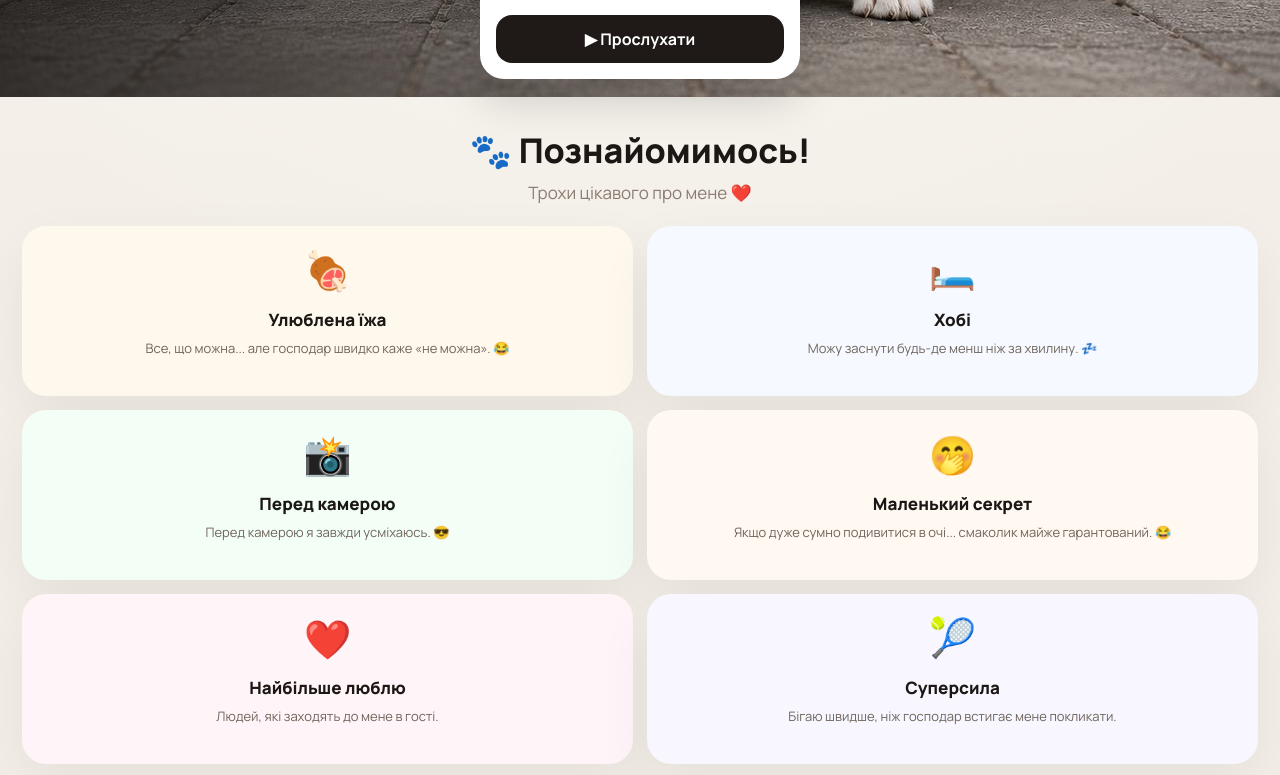
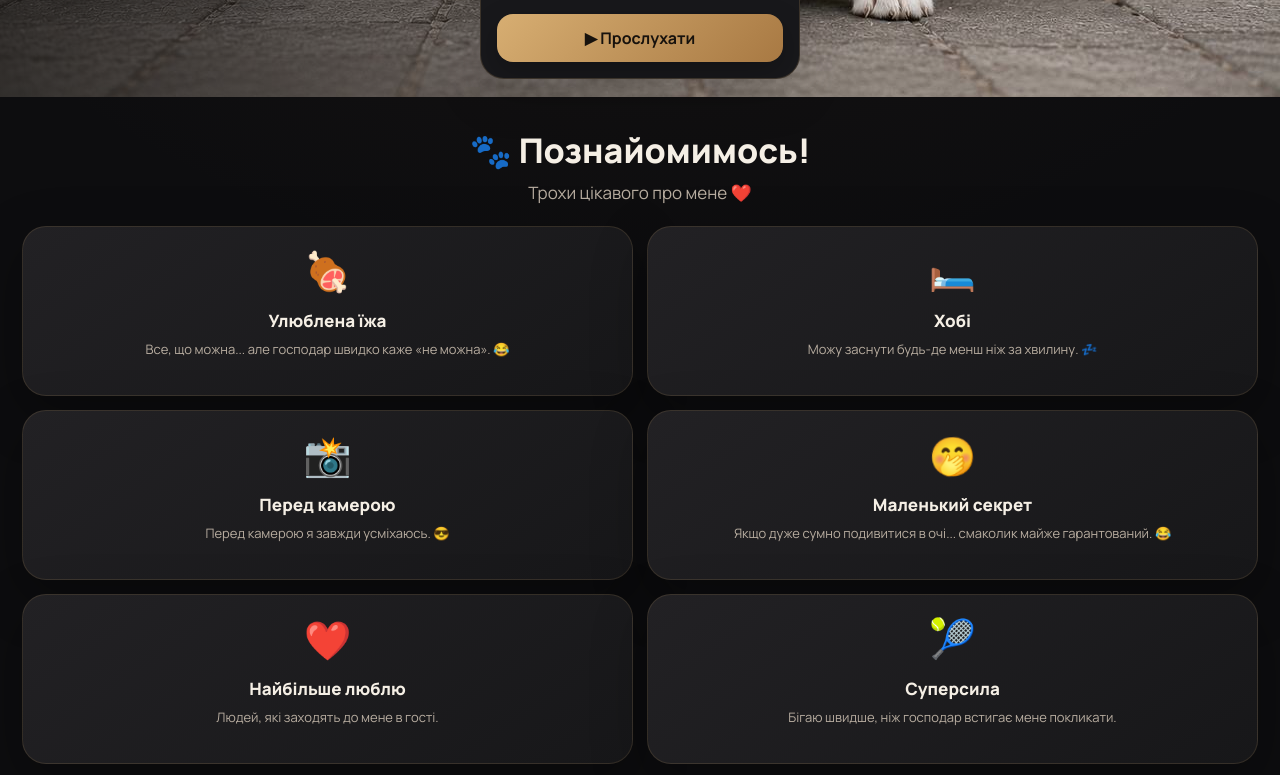
Before and after one commit to artem1248/martin, a website: page public/index.html in a window 1280 px wide. Shown: the part 703-1478 px from the top of the page. Drawn offline with nearby package versions, Linux system fonts and the light colour scheme; no server answers.

Commit message:
Update style.css

```diff
--- a/public/style.css
+++ b/public/style.css
@@ -10,8 +10,7 @@ box-sizing:border-box;
 }
 
 
-
-:root {
+ :root {
   --bg: #0D0D0F;
   --card: #18181B;
   --text: #F5EFE5;
@@ -27,6 +26,7 @@ box-sizing:border-box;
 
 html {
   scroll-behavior: smooth;
+  background: #0D0D0F;
 }
 
 body {
@@ -38,20 +38,7 @@ body {
   overflow-x: hidden;
 }
 
-
-body{
-    font-family:"Manrope",sans-serif;
-
-    background:
-    radial-gradient(circle at top, rgba(255,255,255,.55), transparent 45%),
-    linear-gradient(180deg,#F5F1EA 0%,#F1ECE5 100%);
-
-    color:var(--text);
-
-    overflow-x:hidden;
-}
-
-img{
+img {
 
 display:block;
 
@@ -2689,3 +2676,143 @@ box-shadow:0 18px 38px rgba(0,0,0,.32);
 }
 
 }
+
+
+
+/* ==========================================
+   CELEBRITY CORGI — DARK LUXURY THEME
+   Visual overrides only; existing structure and interactions preserved.
+========================================== */
+
+html, body, .app {
+  background-color: #0D0D0F;
+  color: #F5EFE5;
+}
+
+.app {
+  background: #0D0D0F;
+}
+
+.accordionButton,
+.supportCard,
+.friendCard,
+.aboutCard,
+.loveFront,
+.loveBack,
+.videoCard {
+  background: linear-gradient(145deg, #1D1D20 0%, #141416 100%);
+  color: #F5EFE5;
+  border: 1px solid rgba(215, 174, 114, .14);
+  box-shadow: 0 18px 55px rgba(0, 0, 0, .30);
+}
+
+.loveFront, .loveBack {
+  background: linear-gradient(145deg, #222124 0%, #171719 100%);
+}
+
+.loveCard h3,
+.loveBack h3,
+.accordionButton h2,
+.sectionHeader h2,
+.supportText h2,
+.friendName,
+.videoInfo h3,
+.footerLogo span,
+.aboutHeader h2,
+.aboutCard h3,
+.siteFooter p,
+.sideMenuContent h2,
+.donateModal h2,
+.voicePopup h3 {
+  color: #F5EFE5;
+}
+
+.loveBack p,
+.videoInfo p,
+.aboutCard p,
+.aboutHeader p,
+.supportText p,
+.footer p,
+.siteFooter small,
+.siteFooter span {
+  color: #B8ADA0;
+}
+
+.sectionLink,
+.friendAmount {
+  color: #D7AE72;
+}
+
+.aboutHeader h2 { color: #F5EFE5; }
+.aboutCard:nth-child(1),
+.aboutCard:nth-child(2),
+.aboutCard:nth-child(3),
+.aboutCard:nth-child(4),
+.aboutCard:nth-child(5),
+.aboutCard:nth-child(6) {
+  background: linear-gradient(145deg, #222124 0%, #171719 100%);
+}
+
+.photoCard { background: #18181B; }
+.videoCard { background: #18181B; }
+.videoInfo { background: #18181B; }
+
+.supportButton,
+.donateLink,
+.sendDonate,
+.voiceButton {
+  background: linear-gradient(135deg, #D7AE72 0%, #A87943 100%);
+  color: #17120D;
+  box-shadow: 0 10px 28px rgba(0, 0, 0, .24);
+}
+
+.sideMenu,
+.donateModal,
+.voicePopup {
+  background: #18181B;
+  color: #F5EFE5;
+  border: 1px solid rgba(215, 174, 114, .18);
+}
+
+.closeMenu,
+.closeDonate,
+.donateModal input {
+  background: #252529;
+  color: #F5EFE5;
+}
+
+.donateModal input {
+  border: 1px solid rgba(215, 174, 114, .22);
+}
+
+.donateModal input::placeholder { color: #B8ADA0; }
+
+.loader {
+  background: #0D0D0F;
+  color: #F5EFE5;
+}
+
+.loader h2 { color: #F5EFE5; }
+
+::-webkit-scrollbar-thumb { background: #6B5438; }
+::-webkit-scrollbar-track { background: #111113; }
+
+::selection {
+  background: #D7AE72;
+  color: #0D0D0F;
+}
+
+.heroLine { background: #D7AE72; }
+
+.socialButton {
+  border-color: rgba(215, 174, 114, .22);
+}
+
+@media (prefers-reduced-motion: reduce) {
+  *, *::before, *::after {
+    animation-duration: .01ms !important;
+    animation-iteration-count: 1 !important;
+    scroll-behavior: auto !important;
+    transition-duration: .01ms !important;
+  }
+}
```
